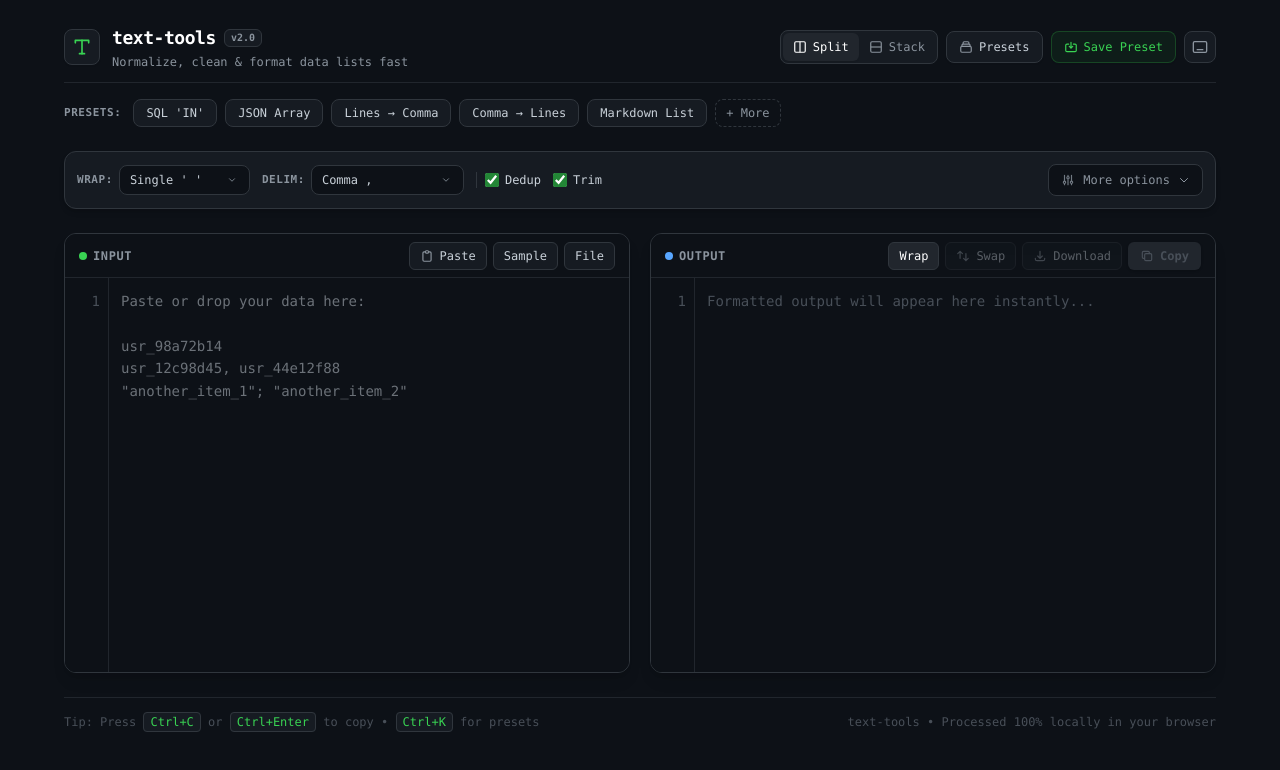
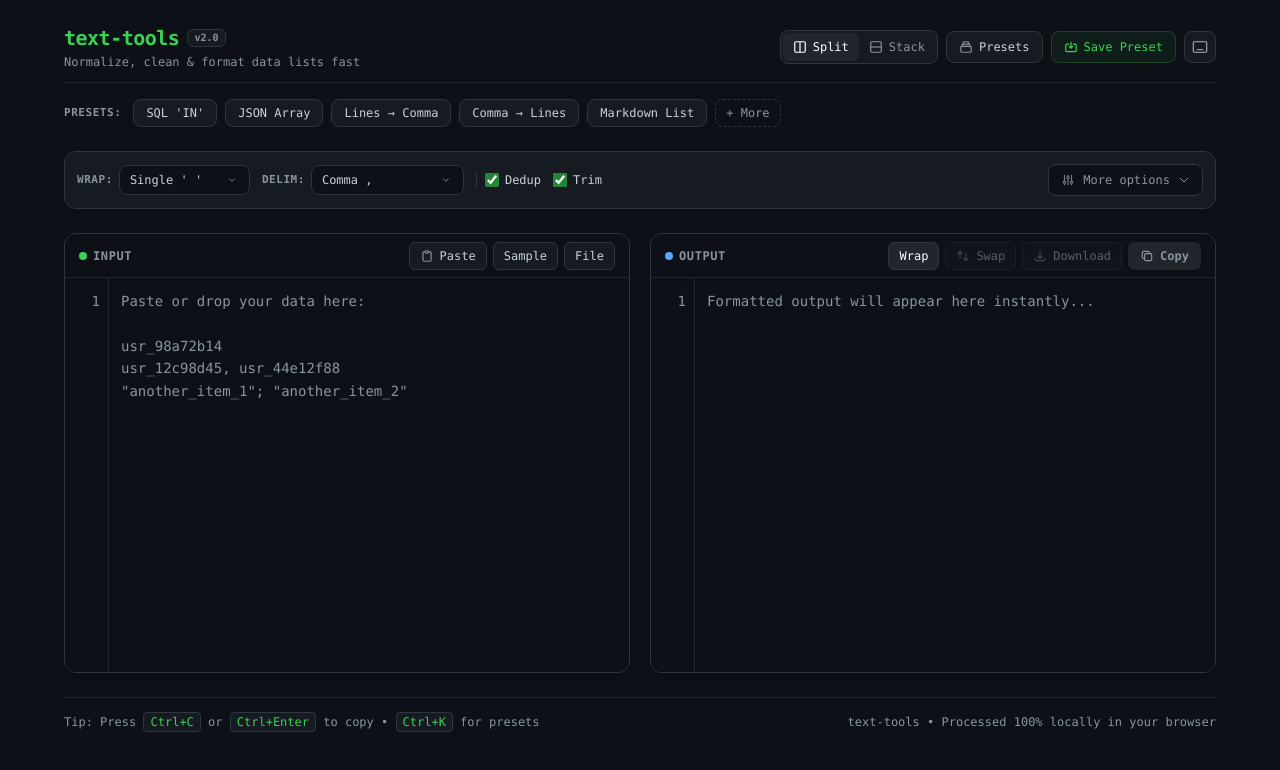
Before and after one commit to diasandredev/text-tools, a React (Vite) app: page / in a window 1280 px wide. Shown: the top 770 px of the page. Built offline with nearby package versions, Linux system fonts and the light colour scheme.

Commit message:
style: restore clean green logo and improve a11y label/contrast ratios

```diff
--- a/src/App.tsx
+++ b/src/App.tsx
@@ -209,7 +209,7 @@ export default function App() {
         />
 
         {/* Footer Hint */}
-        <footer className="text-center text-xs text-[#484f58] py-4 border-t border-[#21262d] flex flex-col sm:flex-row items-center justify-between gap-2">
+        <footer className="text-center text-xs text-[#8b949e] py-4 border-t border-[#21262d] flex flex-col sm:flex-row items-center justify-between gap-2">
           <span>Tip: Press <kbd className="px-1.5 py-0.5 bg-[#161b22] border border-[#30363d] rounded text-[#39d353]">{MODIFIER_KEY}+C</kbd> or <kbd className="px-1.5 py-0.5 bg-[#161b22] border border-[#30363d] rounded text-[#39d353]">{MODIFIER_KEY}+Enter</kbd> to copy • <kbd className="px-1.5 py-0.5 bg-[#161b22] border border-[#30363d] rounded text-[#39d353]">{MODIFIER_KEY}+K</kbd> for presets</span>
           <span>text-tools • Processed 100% locally in your browser</span>
         </footer>
--- a/src/components/EditorPanel.tsx
+++ b/src/components/EditorPanel.tsx
@@ -292,7 +292,7 @@ export default function EditorPanel({
                     <pre
                         ref={inputGutterRef}
                         aria-hidden="true"
-                        className="w-11 min-w-[44px] bg-[#0d1117] border-r border-[#21262d] py-3 m-0 select-none overflow-hidden text-right pr-2 text-[#484f58] font-mono text-xs leading-[1.6] pointer-events-none"
+                        className="w-11 min-w-[44px] bg-[#0d1117] border-r border-[#21262d] py-3 m-0 select-none overflow-hidden text-right pr-2 text-[#8b949e] font-mono text-xs leading-[1.6] pointer-events-none"
                     >
                         {inputLineGutter}
                     </pre>
@@ -308,7 +308,7 @@ export default function EditorPanel({
                         }}
                         placeholder={`Paste or drop your data here:\n\nusr_98a72b14\nusr_12c98d45, usr_44e12f88\n"another_item_1"; "another_item_2"`}
                         aria-label="Input raw data text area"
-                        className={`flex-1 p-3 bg-transparent text-[#c9d1d9] font-mono text-xs leading-[1.6] resize-none outline-none ${wordWrap ? 'whitespace-pre-wrap' : 'whitespace-pre overflow-x-auto'}`}
+                        className={`flex-1 p-3 bg-transparent text-[#c9d1d9] placeholder-[#8b949e] font-mono text-xs leading-[1.6] resize-none outline-none ${wordWrap ? 'whitespace-pre-wrap' : 'whitespace-pre overflow-x-auto'}`}
                     />
                 </div>
             </section>
@@ -378,7 +378,7 @@ export default function EditorPanel({
                                 ? 'bg-[#238636] text-white'
                                 : output
                                     ? 'bg-[#39d353] hover:bg-[#7ee787] text-[#0d1117] hover:scale-[1.02]'
-                                    : 'bg-[#21262d] text-[#484f58] cursor-not-allowed'
+                                    : 'bg-[#21262d] text-[#8b949e] cursor-not-allowed'
                                 }`}
                             title={`Copy formatted output (${MODIFIER_KEY}+C or ${MODIFIER_KEY}+Enter)`}
                             aria-label="Copy formatted output"
@@ -403,7 +403,7 @@ export default function EditorPanel({
                     <pre
                         ref={outputGutterRef}
                         aria-hidden="true"
-                        className="w-11 min-w-[44px] bg-[#0d1117] border-r border-[#21262d] py-3 m-0 select-none overflow-hidden text-right pr-2 text-[#484f58] font-mono text-xs leading-[1.6] pointer-events-none"
+                        className="w-11 min-w-[44px] bg-[#0d1117] border-r border-[#21262d] py-3 m-0 select-none overflow-hidden text-right pr-2 text-[#8b949e] font-mono text-xs leading-[1.6] pointer-events-none"
                     >
                         {outputLineGutter}
                     </pre>
@@ -416,7 +416,7 @@ export default function EditorPanel({
                             }
                         }}
                         aria-live="polite"
-                        className={`flex-1 p-3 m-0 font-mono text-xs leading-[1.6] outline-none select-text ${output ? 'text-[#39d353]' : 'text-[#484f58]'
+                        className={`flex-1 p-3 m-0 font-mono text-xs leading-[1.6] outline-none select-text ${output ? 'text-[#39d353]' : 'text-[#8b949e]'
                             } ${wordWrap ? 'whitespace-pre-wrap break-all overflow-y-auto' : 'whitespace-pre overflow-auto'}`}
                     >
                         {output || 'Formatted output will appear here instantly...'}
--- a/src/components/Header.tsx
+++ b/src/components/Header.tsx
@@ -18,17 +18,9 @@ export default function Header({
 }: HeaderProps) {
     return (
         <header className="flex flex-col sm:flex-row sm:items-center justify-between gap-3 pb-3 border-b border-[#21262d] mb-4">
-            <div className="flex items-center gap-3">
-                <div className="w-9 h-9 rounded-lg bg-[#161b22] border border-[#30363d] flex items-center justify-center text-[#39d353] shadow-xs">
-                    <svg className="w-5 h-5" viewBox="0 0 24 24" fill="none" stroke="currentColor" strokeWidth={2} strokeLinecap="round" strokeLinejoin="round">
-                        <polyline points="4 7 4 4 20 4 20 7" />
-                        <line x1="9" y1="20" x2="15" y2="20" />
-                        <line x1="12" y1="4" x2="12" y2="20" />
-                    </svg>
-                </div>
             <div>
                 <div className="flex items-center gap-2">
-                        <h1 className="text-lg font-bold text-white tracking-tight font-mono">
+                    <h1 className="text-xl font-bold text-[#39d353] tracking-tight font-mono">
                         text-tools
                     </h1>
                     <span className="px-1.5 py-0.2 text-[10px] font-semibold bg-[#161b22] text-[#8b949e] border border-[#30363d] rounded-md">
@@ -38,7 +30,6 @@ export default function Header({
                 <p className="text-xs text-[#8b949e] mt-0.5">
                     Normalize, clean & format data lists fast
                 </p>
-                </div>
             </div>
 
             {/* Action Bar */}
```
Also changed, not shown: src/components/ControlToolbar.tsx (+36 -10 lines). Lines whose indentation alone changed are shown as unchanged.
